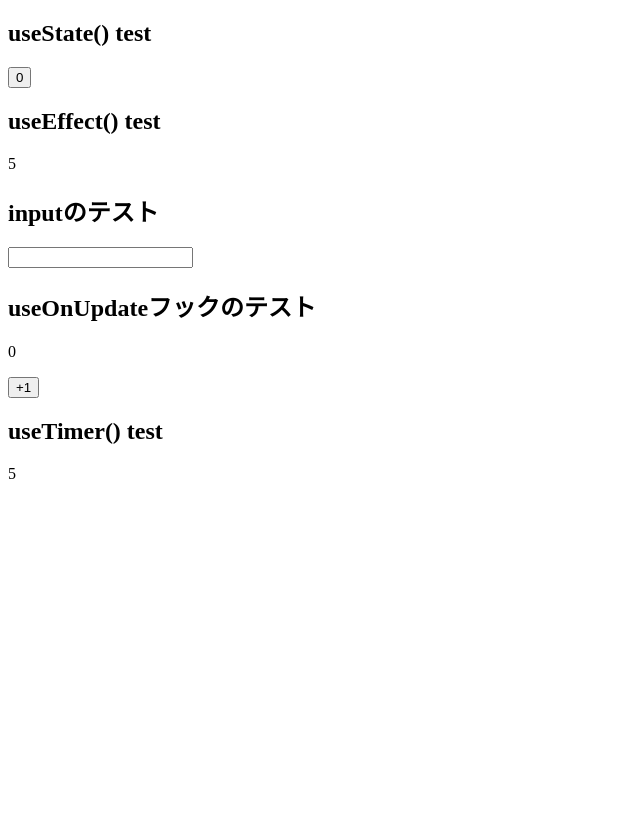
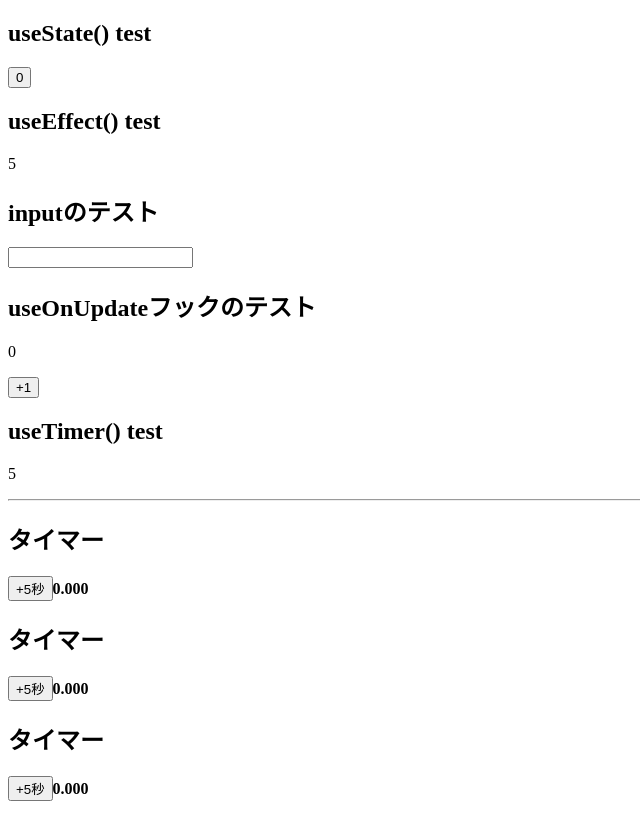
Before and after one commit to uhyo/react-hooks-sandbox, a React (Vite) app: page / in a window 1280 px wide. Shown: the whole page, without its empty margins (0-640 px from the left). Built offline with nearby package versions, Linux system fonts and the light colour scheme.

Commit message:
add useRealtimeTimer

```diff
--- /dev/null
+++ b/src/custom/realtime-timer/hook.js
@@ -0,0 +1,63 @@
+import { useEffect } from 'react';
+
+/**
+ * requestAnimationFrameでループを回し続けるカスタムフック
+ * 複数のコンポーネントからリクエストを受けても回るループは1つだけ
+ */
+export function useRealtimeTimer(callback) {
+  useEffect(() => {
+    activateCallback(callback);
+    return () => deactivateCallback(callback);
+  });
+}
+
+/**
+ * 現在ループしている関数たち
+ */
+const activeCallbacks = new Set();
+/**
+ * 現在のループを終了させる関数
+ */
+let endLoopFunc = null;
+
+function mainLoop() {
+  activeCallbacks.forEach(f => f());
+}
+/**
+ * 関数をループに追加する
+ */
+function activateCallback(callback) {
+  const prevActive = activeCallbacks.size > 0;
+  activeCallbacks.add(callback);
+  if (!prevActive) {
+    endLoopFunc = loop(mainLoop);
+  }
+}
+/**
+ * 関数をループから削除する
+ */
+function deactivateCallback(callback) {
+  activeCallbacks.delete(callback);
+  if (activeCallbacks.size === 0 && endLoopFunc != null) {
+    endLoopFunc();
+    endLoopFunc = null;
+  }
+}
+
+/**
+ * 渡された関数をrequestAnimationFrameでループする関数
+ * @returns {Function} ループを止める関数
+ */
+function loop(callback) {
+  let handle = null;
+  const frame = () => {
+    callback();
+    handle = requestAnimationFrame(frame);
+  };
+  frame();
+  return () => {
+    if (handle != null) {
+      cancelAnimationFrame(handle);
+    }
+  };
+}
--- /dev/null
+++ b/src/custom/realtime-timer/index.jsx
@@ -0,0 +1,42 @@
+import * as React from 'react';
+import { useRealtimeTimer } from './hook';
+const { useState, useRef } = React;
+
+/**
+ * 高い頻度（多分60fps）で更新されるタイマーのサンプル
+ */
+export const RealtimeTimer = () => {
+  const [timerTarget, setTimerTarget] = useState(0);
+
+  const onAddTime = () => {
+    const nextTimerValue = Math.max(timerTarget, Date.now()) + 5000;
+    setTimerTarget(nextTimerValue);
+  };
+  return (
+    <section>
+      <h1>タイマー</h1>
+      <p>
+        <input type="button" value="+5秒" onClick={onAddTime} />
+        <TimerCore target={timerTarget} />
+      </p>
+    </section>
+  );
+};
+
+/**
+ * タイマーを表示するコンポーネント
+ * @param {number} props.target タイマーが0になる時刻
+ */
+const TimerCore = props => {
+  const timerRef = useRef();
+
+  useRealtimeTimer(() => {
+    // タイマーの値を計算
+    const timerValue = Math.max(0, props.target - Date.now());
+    const timerString = (timerValue / 1000).toFixed(3);
+
+    timerRef.current.textContent = timerString;
+  });
+
+  return <b ref={timerRef} />;
+};
--- a/src/index.jsx
+++ b/src/index.jsx
@@ -2,7 +2,7 @@ import * as React from 'react';
 import * as ReactDOM from 'react-dom';
 import { UseStateTest } from './practice/01-usestate';
 import { UseEffectTest } from './practice/02-useeffect';
-import { Timer } from './custom/timer';
+import { RealtimeTimer } from './custom/realtime-timer';
 import { InputTest } from './custom/01-input';
 import { UseOnUpdateTest } from './custom/02-useonupdate-after';
 import { UseTimerTest } from './custom/03-usetimer';
@@ -14,6 +14,10 @@ const App = () => (
     <InputTest />
     <UseOnUpdateTest />
     <UseTimerTest />
+    <hr />
+    <RealtimeTimer />
+    <RealtimeTimer />
+    <RealtimeTimer />
   </div>
 );
 
```
